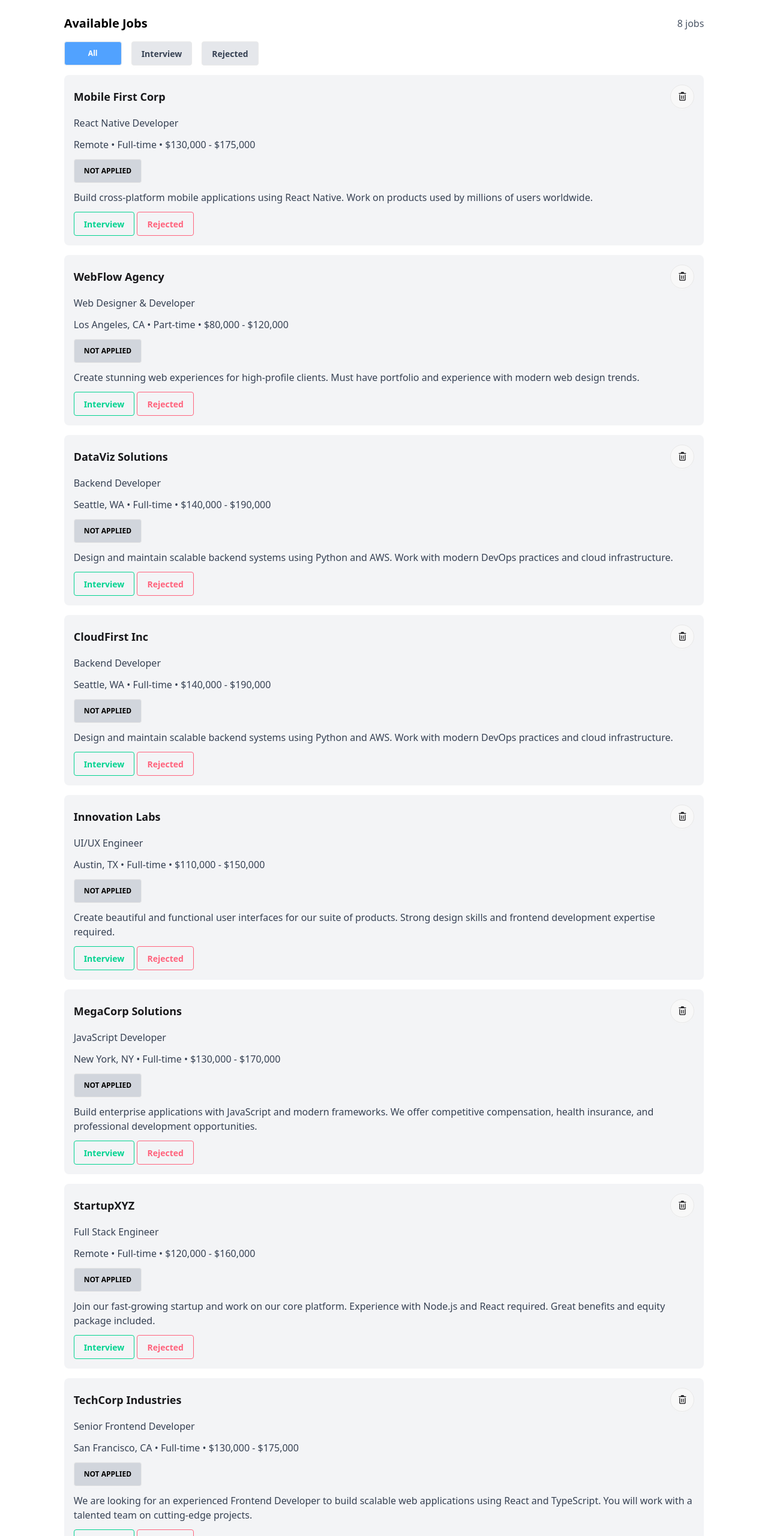
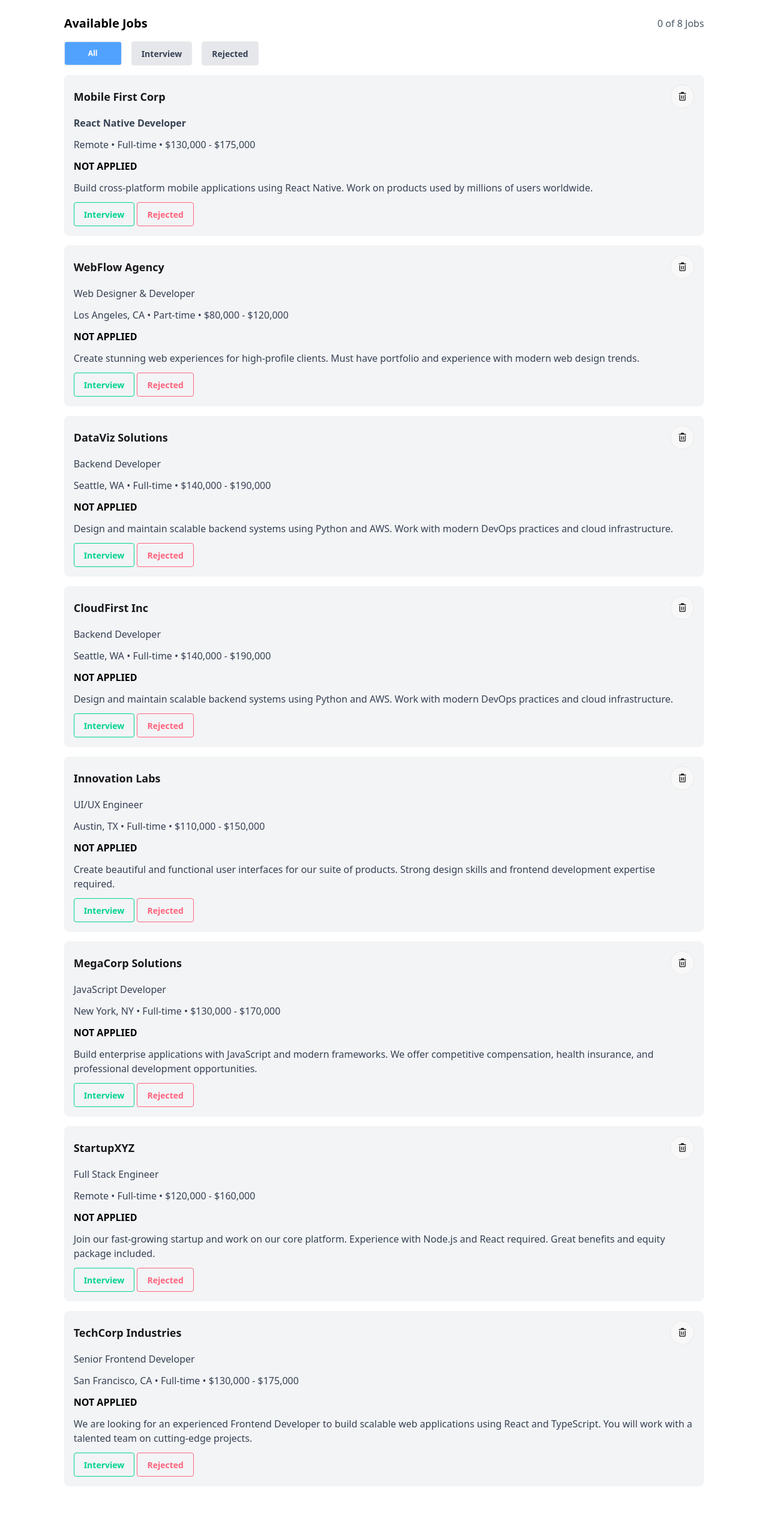
Before and after one commit to PromelHridoy/Assignment-4, a plain HTML site: page index.html in a window 1280 px wide. Shown: the part 240-2800 px from the top of the page at 60% size. After the commit the page ends 2733 px from the top, so only its background shows below. Drawn offline with nearby package versions, Linux system fonts and the light colour scheme.

Commit message:
Add job tracker filtering and count functionality

```diff
--- a/index.html
+++ b/index.html
@@ -14,15 +14,15 @@
         <div class="grid grid-cols-3 gap-4 mt-5">
             <div class="bg-gray-100 p-4 rounded-lg">
                 <h2 class="text-lg font-bold text-gray-700">Total</h2>
-                <p class="font-bold text-2xl">8</p>
+                <p id="total-count" class="font-bold text-2xl">0</p>
             </div>
             <div class="bg-gray-100 p-4 rounded-lg">
                 <h2 class="text-lg font-bold text-gray-700">Interview</h2>
-                <p class="font-bold text-green-500 text-2xl">0</p>
+                <p id="interview-count" class="font-bold text-green-500 text-2xl">0</p>
             </div>
             <div class="bg-gray-100 p-4 rounded-lg">
                 <h2 class="text-lg font-bold text-gray-700">Rejected</h2>
-                <p class="font-bold text-red-500 text-2xl">0</p>
+                <p id="rejected-count" class="font-bold text-red-500 text-2xl">0</p>
             </div>
         </div>
         <hr class="my-7 bg-gray-200 border-0 h-px">
@@ -32,153 +32,152 @@
         <section class="w-10/12 mx-auto">
             <div class="flex justify-between items-center mb-4">
             <h2 class="text-xl font-bold text-black">Available Jobs</h2>
-            <p class="text-gray-600">8 jobs</p>
+            <p id="total-jobs" class="text-gray-600">0 jobs</p>
             </div>
             <div class="flex gap-4 mb-4">
-                 <button class="btn bg-blue-400 text-xs text-white w-24">All</button>
-                <button class="btn bg-gray-200 text-gray-700 px-4 py-2 rounded">Interview</button>
-                <button class="btn bg-gray-200 text-gray-700 px-4 py-2 rounded">Rejected</button>
+                <button onclick="toggleStyles('all-btn')" id="all-btn" class="btn bg-blue-400 text-xs text-white w-24">All</button>
+                <button onclick="toggleStyles('interview-btn')" id="interview-btn" class="btn bg-gray-200 text-gray-700 px-4 py-2 rounded">Interview</button>
+                <button onclick="toggleStyles('rejected-btn')" id="rejected-btn" class="btn bg-gray-200 text-gray-700 px-4 py-2 rounded">Rejected</button>
             </div>
         </section>
-        <section class="w-10/12 mx-auto">
-            <div class="bg-gray-100 p-4 rounded-lg mb-4 space-y-3">
+
+        <section id="filtered-section">
+
+        </section>
+
+        <section id="all-cards" class="w-10/12 mx-auto">
+            <div class="card bg-gray-100 p-4 rounded-lg mb-4 space-y-3">
                 <div class="flex justify-between items-center">
-                    <h2 class="text-lg font-bold">Mobile First Corp</h2>
+                    <h2 class="companyName text-lg font-bold">Mobile First Corp</h2>
+                    <button class="btn-delete btn btn-circle">
+                        <i class="fa-regular fa-trash-can"></i>
+                    </button>
+                </div>
+                <p class="jobName text-gray-700 font-semibold">React Native Developer</p>
+                <span class="salary text-gray-700">Remote • Full-time • $130,000 - $175,000</span>
+                <p class="apply text-black font-semibold">NOT APPLIED</p>
+                <p class=" description text-gray-700">Build cross-platform mobile applications using React Native. Work on products used by millions of users worldwide.</p>
+                <div>
+                    <button class="interview-btn btn btn-outline btn-success">Interview</button>
+                    <button class=" rejected-btn btn btn-outline btn-error">Rejected</button>
+                </div>
+            </div>
+            <div class="card bg-gray-100 p-4 rounded-lg mb-4 space-y-3">
+                <div class="flex justify-between items-center">
+                    <h2 class="companyName text-lg font-bold">WebFlow Agency</h2>
+                    <button class="btn-delete btn btn-circle">
+                        <i class="fa-regular fa-trash-can"></i>
+                    </button>
+                </div>
+                <p class="jobName text-gray-700">Web Designer & Developer</p>
+                <span class="salary text-gray-700">Los Angeles, CA • Part-time • $80,000 - $120,000</span>
+                    <p class="apply text-black font-semibold">NOT APPLIED</p>
+
+                <p class=" description text-gray-700">Create stunning web experiences for high-profile clients. Must have portfolio and experience with modern web design trends.</p>
+                <div>
+                    <button class="interview-btn btn btn-outline btn-success">Interview</button>
+                    <button class=" rejected-btn btn btn-outline btn-error">Rejected</button>
+                </div>
+            </div>
+            <div class="card bg-gray-100 p-4 rounded-lg mb-4 space-y-3">
+                <div class="flex justify-between items-center">
+                    <h2 class="companyName text-lg font-bold">DataViz Solutions</h2>
+                    <button class="btn-delete btn btn-circle">
+                        <i class="fa-regular fa-trash-can"></i>
+                    </button>
+                </div>
+                <p class="jobName text-gray-700">Backend Developer</p>
+                <span class="salary text-gray-700">Seattle, WA • Full-time • $140,000 - $190,000</span>
+                <p class="apply text-black font-semibold">NOT APPLIED</p>
+                <p class=" description text-gray-700">Design and maintain scalable backend systems using Python and AWS. Work with modern DevOps practices and cloud infrastructure.</p>
+                <div>
+                    <button class="interview-btn btn btn-outline btn-success">Interview</button>
+                    <button class=" rejected-btn btn btn-outline btn-error">Rejected</button>
+                </div>
+            </div>
+            <div class="card bg-gray-100 p-4 rounded-lg mb-4 space-y-3">
+                <div class="flex justify-between items-center">
+                    <h2 class="companyName text-lg font-bold">CloudFirst Inc</h2>
+                    <button class="btn-delete btn btn-circle">
+                        <i class="fa-regular fa-trash-can"></i>
+                    </button>
+                </div>
+                <p class="jobName text-gray-700">Backend Developer</p>
+                <span class="salary text-gray-700">Seattle, WA • Full-time • $140,000 - $190,000</span>
+                <p class="apply text-black font-semibold">NOT APPLIED</p>
+                <p class=" description text-gray-700">Design and maintain scalable backend systems using Python and AWS. Work with modern DevOps practices and cloud infrastructure.</p>
+                <div>
+                    <button class="interview-btn btn btn-outline btn-success">Interview</button>
+                    <button class=" rejected-btn btn btn-outline btn-error">Rejected</button>
+                </div>
+            </div>
+            <div class="card bg-gray-100 p-4 rounded-lg mb-4 space-y-3">
+                <div class="flex justify-between items-center">
+                    <h2 class="companyName text-lg font-bold">Innovation Labs</h2>
+                    <button class="btn-delete btn btn-circle">
+                        <i class="fa-regular fa-trash-can"></i>
+                    </button>
+                </div>
+                <p class="jobName text-gray-700">UI/UX Engineer</p>
+                <span class="salary text-gray-700">Austin, TX • Full-time • $110,000 - $150,000</span>
+                <p class="apply text-black font-semibold">NOT APPLIED</p>
+                <p class=" description text-gray-700">Create beautiful and functional user interfaces for our suite of products. Strong design skills and frontend development expertise required.</p>
+                <div>
+                    <button class="interview-btn btn btn-outline btn-success">Interview</button>
+                    <button class=" rejected-btn btn btn-outline btn-error">Rejected</button>
+                </div>
+            </div>
+            <div class="card bg-gray-100 p-4 rounded-lg mb-4 space-y-3">
+                <div class="flex justify-between items-center">
+                    <h2 class="companyName text-lg font-bold">MegaCorp Solutions</h2>
+                    <button class="btn-delete btn btn-circle">
+                        <i class="fa-regular fa-trash-can"></i>
+                    </button>
+                </div>
+                <p class="jobName text-gray-700">JavaScript Developer</p>
+                <span class="salary text-gray-700">New York, NY • Full-time • $130,000 - $170,000</span>
+                <p class="apply text-black font-semibold">NOT APPLIED</p>
+                <p class=" description text-gray-700">Build enterprise applications with JavaScript and modern frameworks. We offer competitive compensation, health insurance, and professional development opportunities.</p>
+                <div>
+                    <button class="interview-btn btn btn-outline btn-success">Interview</button>
+                    <button class=" rejected-btn btn btn-outline btn-error">Rejected</button>
+                </div>
+            </div>
+            <div class="card bg-gray-100 p-4 rounded-lg mb-4 space-y-3">
+                <div class="flex justify-between items-center">
+                    <h2 class="companyName text-lg font-bold">StartupXYZ</h2>
+                    <button class="btn-delete btn btn-circle">
+                        <i class="fa-regular fa-trash-can"></i>
+                    </button>
+                </div>
+                <p class="jobName text-gray-700">Full Stack Engineer</p>
+                <span class="salary text-gray-700">Remote • Full-time • $120,000 - $160,000</span>
+                <p class="apply text-black font-semibold">NOT APPLIED</p>
+                <p class=" description text-gray-700">Join our fast-growing startup and work on our core platform. Experience with Node.js and React required. Great benefits and equity package included.</p>
+                <div>
+                    <button class="interview-btn btn btn-outline btn-success">Interview</button>
+                    <button class=" rejected-btn btn btn-outline btn-error">Rejected</button>
+                </div>
+            </div>
+            <div class="card bg-gray-100 p-4 rounded-lg mb-4 space-y-3">
+                <div class="flex justify-between items-center">
+                    <h2 class="companyName text-lg font-bold">TechCorp Industries</h2>
                     <button class="btn btn-circle">
                         <i class="fa-regular fa-trash-can"></i>
                     </button>
                 </div>
-                <p class="text-gray-700">React Native Developer</p>
-                <span class="text-gray-700">Remote • Full-time • $130,000 - $175,000</span>
-                <br>
-                <button class="btn bg-gray-300 text-xs text-black mt-3">NOT APPLIED</button>
-                <p class="text-gray-700">Build cross-platform mobile applications using React Native. Work on products used by millions of users worldwide.</p>
-                <div>
-                    <button class="btn btn-outline btn-success">Interview</button>
-                    <button class="btn btn-outline btn-error">Rejected</button>
-                </div>
-            </div>
-            <div class="bg-gray-100 p-4 rounded-lg mb-4 space-y-3">
-                <div class="flex justify-between items-center">
-                    <h2 class="text-lg font-bold">WebFlow Agency</h2>
-                    <button class="btn btn-circle">
-                        <i class="fa-regular fa-trash-can"></i>
-                    </button>
-                </div>
-                <p class="text-gray-700">Web Designer & Developer</p>
-                <span class="text-gray-700">Los Angeles, CA • Part-time • $80,000 - $120,000</span>
-                <br>
-                <button class="btn bg-gray-300 text-xs text-black mt-3">NOT APPLIED</button>
-                <p class="text-gray-700">Create stunning web experiences for high-profile clients. Must have portfolio and experience with modern web design trends.</p>
-                <div>
-                    <button class="btn btn-outline btn-success">Interview</button>
-                    <button class="btn btn-outline btn-error">Rejected</button>
-                </div>
-            </div>
-            <div class="bg-gray-100 p-4 rounded-lg mb-4 space-y-3">
-                <div class="flex justify-between items-center">
-                    <h2 class="text-lg font-bold">DataViz Solutions</h2>
-                    <button class="btn btn-circle">
-                        <i class="fa-regular fa-trash-can"></i>
-                    </button>
-                </div>
-                <p class="text-gray-700">Backend Developer</p>
-                <span class="text-gray-700">Seattle, WA • Full-time • $140,000 - $190,000</span>
-                <br>
-                <button class="btn bg-gray-300 text-xs text-black mt-3">NOT APPLIED</button>
-                <p class="text-gray-700">Design and maintain scalable backend systems using Python and AWS. Work with modern DevOps practices and cloud infrastructure.</p>
-                <div>
-                    <button class="btn btn-outline btn-success">Interview</button>
-                    <button class="btn btn-outline btn-error">Rejected</button>
-                </div>
-            </div>
-            <div class="bg-gray-100 p-4 rounded-lg mb-4 space-y-3">
-                <div class="flex justify-between items-center">
-                    <h2 class="text-lg font-bold">CloudFirst Inc</h2>
-                    <button class="btn btn-circle">
-                        <i class="fa-regular fa-trash-can"></i>
-                    </button>
-                </div>
-                <p class="text-gray-700">Backend Developer</p>
-                <span class="text-gray-700">Seattle, WA • Full-time • $140,000 - $190,000</span>
-                <br>
-                <button class="btn bg-gray-300 text-xs text-black mt-3">NOT APPLIED</button>
-                <p class="text-gray-700">Design and maintain scalable backend systems using Python and AWS. Work with modern DevOps practices and cloud infrastructure.</p>
-                <div>
-                    <button class="btn btn-outline btn-success">Interview</button>
-                    <button class="btn btn-outline btn-error">Rejected</button>
-                </div>
-            </div>
-            <div class="bg-gray-100 p-4 rounded-lg mb-4 space-y-3">
-                <div class="flex justify-between items-center">
-                    <h2 class="text-lg font-bold">Innovation Labs</h2>
-                    <button class="btn btn-circle">
-                        <i class="fa-regular fa-trash-can"></i>
-                    </button>
-                </div>
-                <p class="text-gray-700">UI/UX Engineer</p>
-                <span class="text-gray-700">Austin, TX • Full-time • $110,000 - $150,000</span>
-                <br>
-                <button class="btn bg-gray-300 text-xs text-black mt-3">NOT APPLIED</button>
-                <p class="text-gray-700">Create beautiful and functional user interfaces for our suite of products. Strong design skills and frontend development expertise required.</p>
-                <div>
-                    <button class="btn btn-outline btn-success">Interview</button>
-                    <button class="btn btn-outline btn-error">Rejected</button>
-                </div>
-            </div>
-            <div class="bg-gray-100 p-4 rounded-lg mb-4 space-y-3">
-                <div class="flex justify-between items-center">
-                    <h2 class="text-lg font-bold">MegaCorp Solutions</h2>
-                    <button class="btn btn-circle">
-                        <i class="fa-regular fa-trash-can"></i>
-                    </button>
-                </div>
-                <p class="text-gray-700">JavaScript Developer</p>
-                <span class="text-gray-700">New York, NY • Full-time • $130,000 - $170,000</span>
-                <br>
-                <button class="btn bg-gray-300 text-xs text-black mt-3">NOT APPLIED</button>
-                <p class="text-gray-700">Build enterprise applications with JavaScript and modern frameworks. We offer competitive compensation, health insurance, and professional development opportunities.</p>
-                <div>
-                    <button class="btn btn-outline btn-success">Interview</button>
-                    <button class="btn btn-outline btn-error">Rejected</button>
-                </div>
-            </div>
-            <div class="bg-gray-100 p-4 rounded-lg mb-4 space-y-3">
-                <div class="flex justify-between items-center">
-                    <h2 class="text-lg font-bold">StartupXYZ</h2>
-                    <button class="btn btn-circle">
-                        <i class="fa-regular fa-trash-can"></i>
-                    </button>
-                </div>
-                <p class="text-gray-700">Full Stack Engineer</p>
-                <span class="text-gray-700">Remote • Full-time • $120,000 - $160,000</span>
-                <br>
-                <button class="btn bg-gray-300 text-xs text-black mt-3">NOT APPLIED</button>
-                <p class="text-gray-700">Join our fast-growing startup and work on our core platform. Experience with Node.js and React required. Great benefits and equity package included.</p>
-                <div>
-                    <button class="btn btn-outline btn-success">Interview</button>
-                    <button class="btn btn-outline btn-error">Rejected</button>
-                </div>
-            </div>
-            <div class="bg-gray-100 p-4 rounded-lg mb-4 space-y-3">
-                <div class="flex justify-between items-center">
-                    <h2 class="text-lg font-bold">TechCorp Industries</h2>
-                    <button class="btn btn-circle">
-                        <i class="fa-regular fa-trash-can"></i>
-                    </button>
-                </div>
-                <p class="text-gray-700">Senior Frontend Developer</p>
+                <p class="jobName text-gray-700">Senior Frontend Developer</p>
                 <span class="text-gray-700">San Francisco, CA • Full-time • $130,000 - $175,000</span>
-                <br>
-                <button class="btn bg-gray-300 text-xs text-black mt-3">NOT APPLIED</button>
-                <p class="text-gray-700">We are looking for an experienced Frontend Developer to build scalable web applications using React and TypeScript. You will work with a talented team on cutting-edge projects.</p>
+               <p class="apply text-black font-semibold">NOT APPLIED</p>
+                <p class=" description text-gray-700">We are looking for an experienced Frontend Developer to build scalable web applications using React and TypeScript. You will work with a talented team on cutting-edge projects.</p>
                 <div>
                     <button class="btn btn-outline btn-success">Interview</button>
                     <button class="btn btn-outline btn-error">Rejected</button>
                 </div>
             </div>
         </section>
-        <section class="w-10/12 mx-auto hidden">
+
+        <section id="no-jobs" class="w-10/12 mx-auto hidden">
             <div class="text-center py-10 bg-gray-100 rounded-lg">
                 <i class="fa-solid fa-file-lines text-9xl text-gray-400 mb-4"></i>
                 <h2 class="text-2xl font-bold text-gray-700">No jobs available</h2>
@@ -186,5 +185,6 @@
             </div>
         </section>
     </main>
+    <script src="./script.js"></script>
 </body>
 </html>
--- /dev/null
+++ b/script.js
@@ -0,0 +1,81 @@
+let interviewList = [];
+let rejectedList = [];
+let currentStatus = "All";
+
+let total = document.getElementById("total-count");
+console.log(total.innerText);
+let interviewCount = document.getElementById("interview-count");
+console.log(interviewCount.innerText);
+let rejectedCount = document.getElementById("rejected-count");
+console.log(rejectedCount.innerText);
+
+const allBtn = document.getElementById("all-btn");
+console.log(allBtn);
+const interviewBtn = document.getElementById("interview-btn");
+console.log(interviewBtn);
+const rejectedBtn = document.getElementById("rejected-btn");
+console.log(rejectedBtn);
+
+const allCards = document.getElementById("all-cards");
+console.log(allCards);
+const filteredSection = document.getElementById("filtered-section");
+console.log(filteredSection);
+const noJobsElement = document.getElementById("no-jobs");
+console.log(noJobsElement);
+const totalJobsElement = document.getElementById("total-jobs");
+console.log(totalJobsElement);
+
+function calculateCounts() {
+    total.innerText = allCards.children.length;
+    interviewCount.innerText = interviewList.length;
+    rejectedCount.innerText = rejectedList.length;
+    totalJobsElement.innerText = `${interviewList.length + rejectedList.length} of ${allCards.children.length} Jobs`;
+}
+calculateCounts();
+
+function toggleStyles(id) {
+    allBtn.classList.remove('bg-blue-400', 'text-white');
+    interviewBtn.classList.remove('bg-blue-400', 'text-white');
+    rejectedBtn.classList.remove('bg-blue-400', 'text-white');
+
+    allBtn.classList.add('bg-gray-200', 'text-gray-700');
+    interviewBtn.classList.add('bg-gray-200', 'text-gray-700');
+    rejectedBtn.classList.add('bg-gray-200', 'text-gray-700');
+    console.log(id);
+    const selectedButton = document.getElementById(id);
+
+    currentStatus = id
+    console.log(currentStatus);
+    console.log(selectedButton);
+    selectedButton.classList.remove('bg-gray-200', 'text-gray-700');
+    selectedButton.classList.add('bg-blue-400', 'text-white');
+
+    if (id === "all-btn") {
+        filteredSection.classList.add("hidden");
+        allCards.classList.remove("hidden");
+            if (allCards.children.length === 0) {
+                noJobsElement.classList.remove("hidden");
+                noJobsElement.querySelector("h2").innerText = "No Jobs Available";
+            } else {
+                noJobsElement.classList.add("hidden");
+            }
+    } else if (id === "interview-btn") {
+        allCards.classList.add("hidden");
+        filteredSection.classList.remove("hidden");
+        if (interviewList.length === 0) {
+            noJobsElement.classList.remove("hidden");
+            noJobsElement.querySelector("h2").innerText = "No Interview Jobs";
+            } else {
+                noJobsElement.classList.add("hidden");
+            }
+        } else if (id === "rejected-btn") {
+            allCards.classList.add("hidden");
+            filteredSection.classList.remove("hidden");
+            if (rejectedList.length === 0) {
+                noJobsElement.classList.remove("hidden");
+                noJobsElement.querySelector("h2").innerText = "No Rejected Jobs";
+            } else {
+                noJobsElement.classList.add("hidden");
+            }
+    }
+}
```
